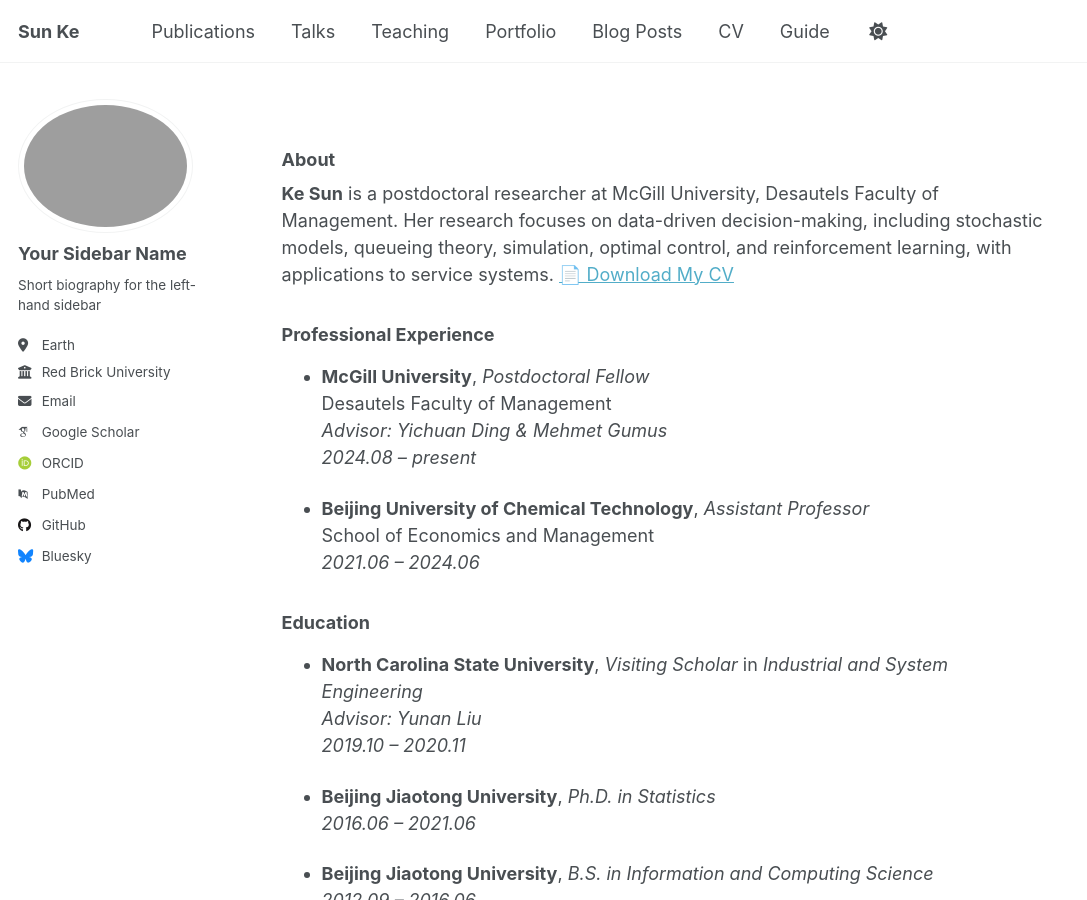
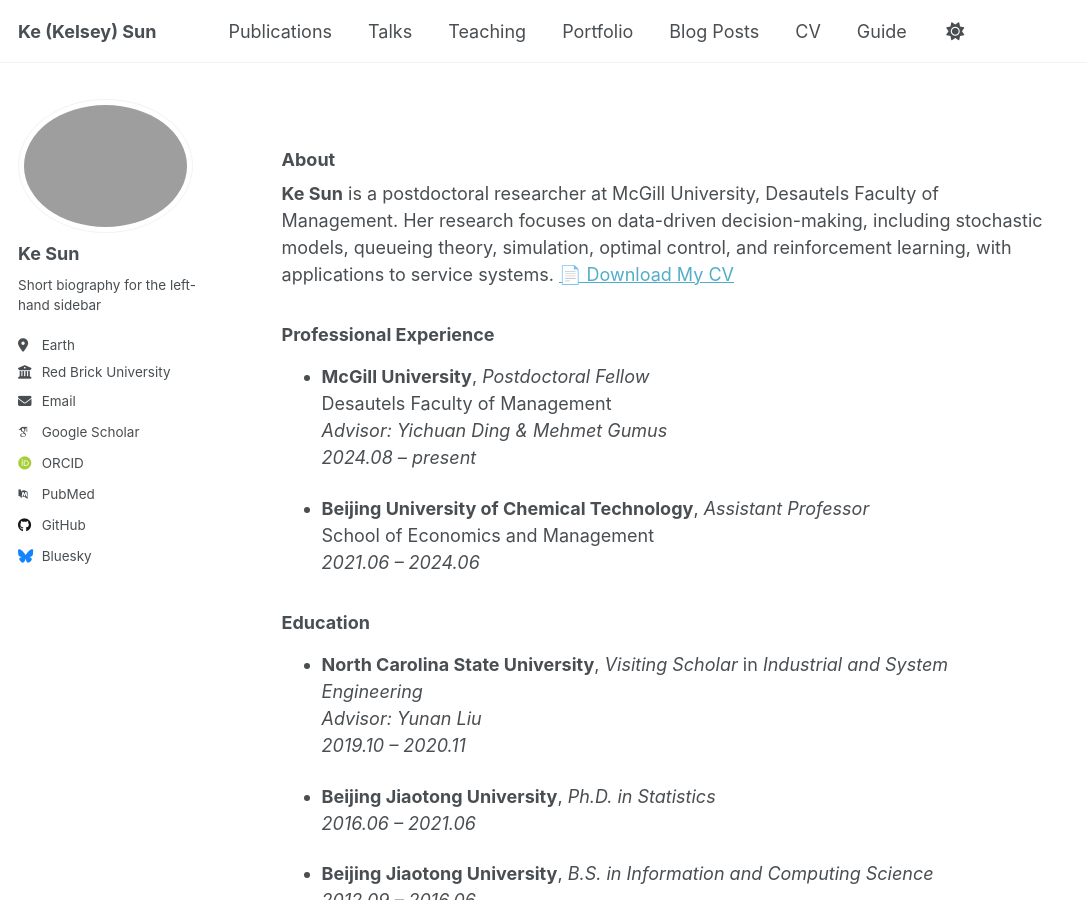
Before and after one commit to KeSun-2025/KeSun-2025.github.io, a Jekyll site: the page built from _pages/about.md, in a window 1280 px wide and 900 px high. Shown: the whole window, without its empty margins (0-1087 px from the left). Built offline with Jekyll 4.4.1, drawn with Linux system fonts in a browser that asks for light colours; some web fonts are replaced.

Commit message:
Update _config.yml

```diff
--- a/_config.yml
+++ b/_config.yml
@@ -9,7 +9,7 @@
 # Basic Site Settings
 locale                   : "en-US"
 site_theme               : "default"
-title                    : "Sun Ke"
+title                    : "Ke (Kelsey) Sun"
 title_separator          : "-"
 name                     : &name "Your Name"
 description              : &description "personal description"
@@ -23,7 +23,7 @@ repository               : "KeSun-2025/KeSun-2025.github.io"
 author:
   # Biographic information
   avatar           : "profile.png"
-  name             : "Your Sidebar Name"
+  name             : "Ke Sun"
   pronouns         : # example: "she/her"
   bio              : "Short biography for the left-hand sidebar"
   location         : "Earth"
```
